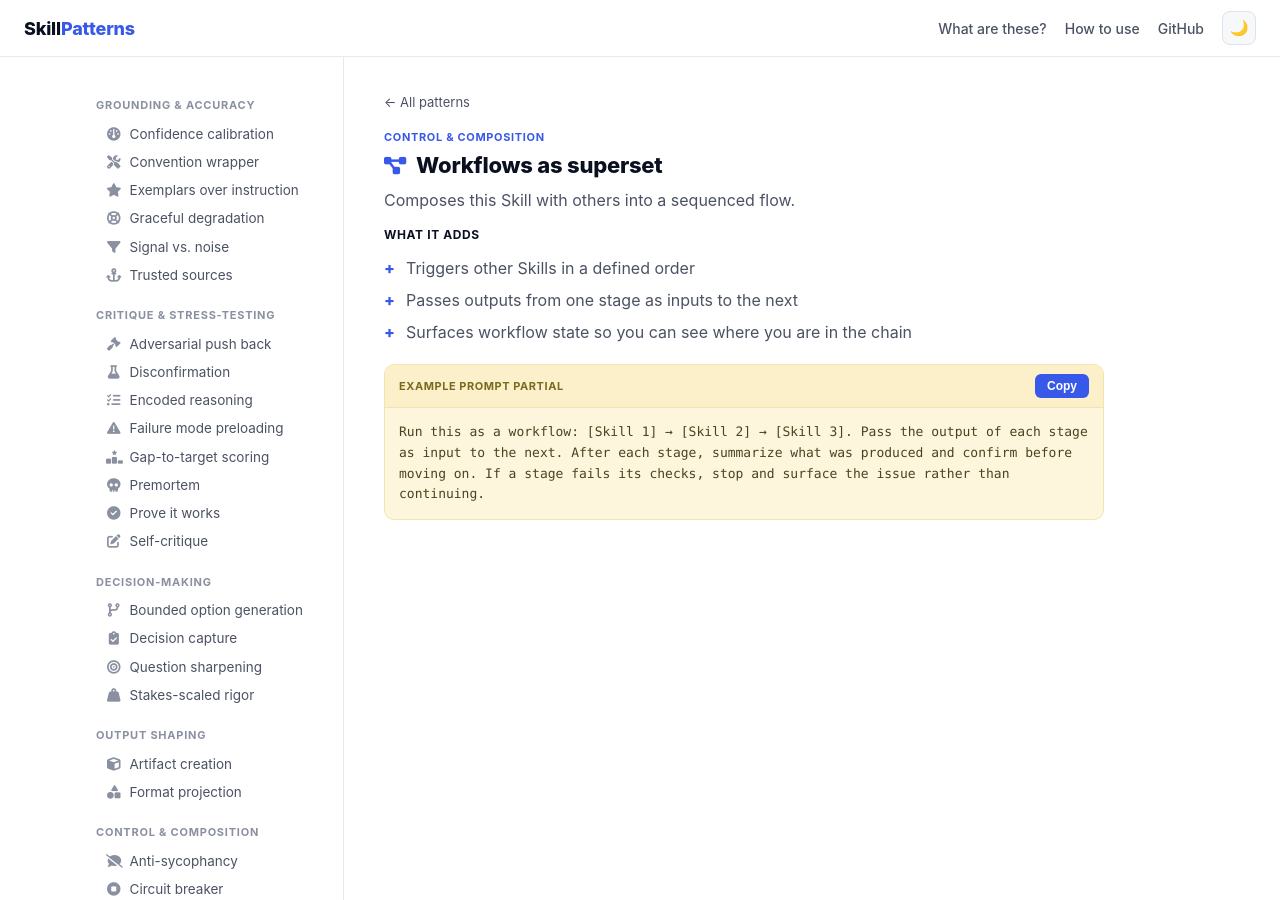
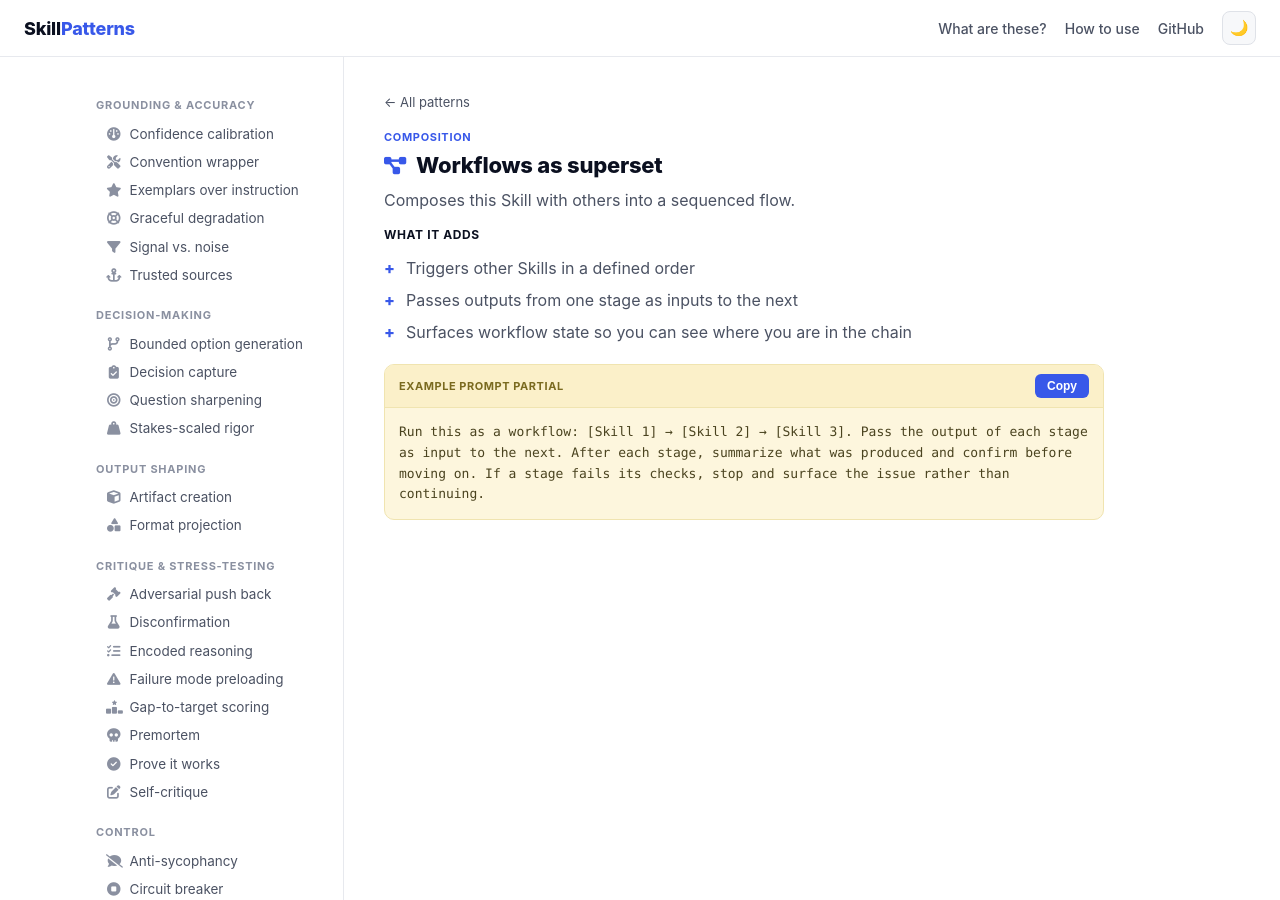
Before and after one commit to borkweb/skill-patterns, a Jekyll site: the page built from _patterns/workflows-as-superset.md, in a window 1280 px wide and 900 px high. Built offline with Jekyll 4.4.1, drawn with Linux system fonts in a browser that asks for light colours.

Commit message:
feat: split Control & composition into Control + Composition; reorder into lifecycle arc

```diff
--- a/_patterns/workflows-as-superset.md
+++ b/_patterns/workflows-as-superset.md
@@ -2,7 +2,7 @@
 title: "Workflows as superset"
 slug: workflows-as-superset
 icon: "fa-solid fa-diagram-project"
-category: control
+category: composition
 order: 3
 summary: "Composes this Skill with others into a sequenced flow."
 adds:
```
Also changed, not shown: _data/categories.yml (+14 -10 lines), _patterns/externalized-working-state.md (+1 -1 lines), _patterns/progressive-disclosure.md (+1 -1 lines).
